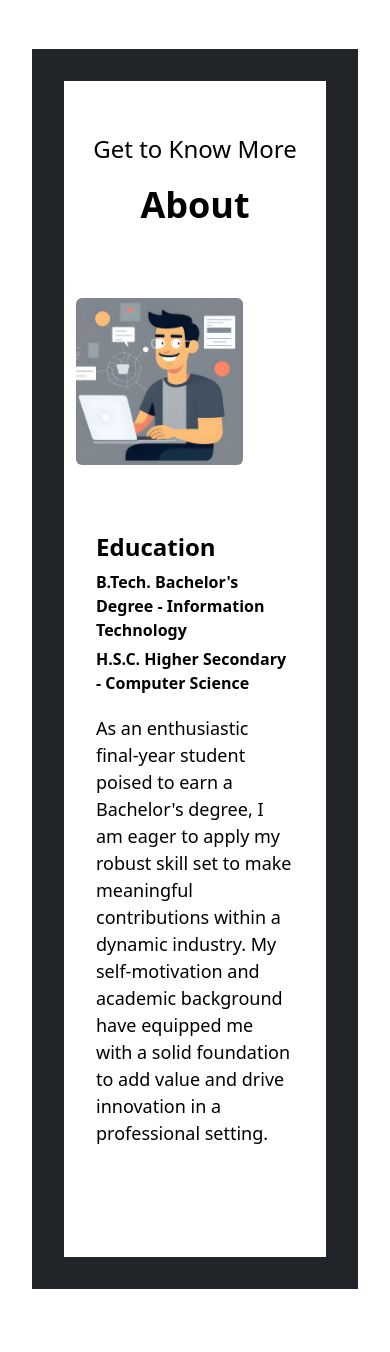
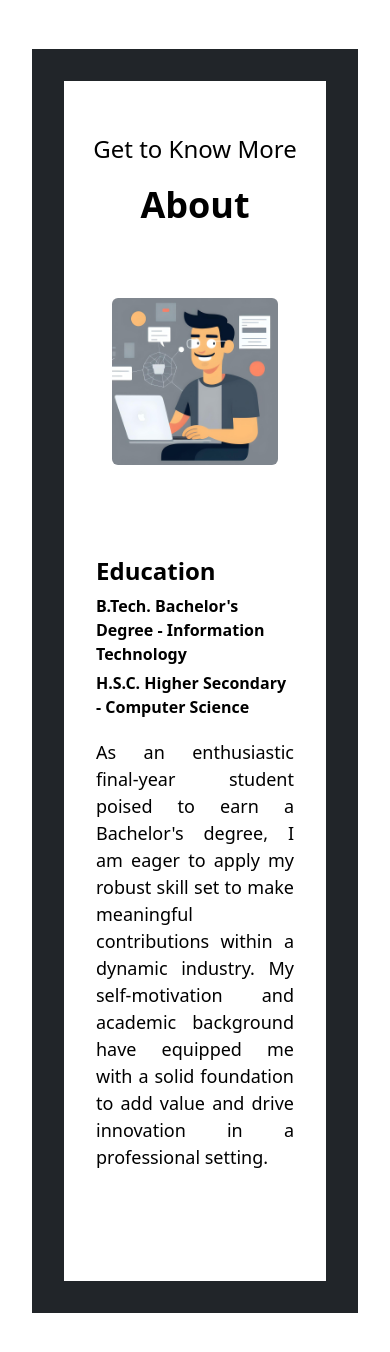
Before and after one commit to NagarajanSanthosh/santhosh-portfolio, a React (Vite) app: page / in a window 390 px wide. Shown: the part 997-2349 px from the top of the page. Built offline with nearby package versions, Linux system fonts and the light colour scheme; a web font is replaced by a local one.

Commit message:
about section - mobile screen sizes improved

```diff
--- a/src/about.css
+++ b/src/about.css
@@ -34,6 +34,7 @@
 .description {
   color: #000;
   font-size: 18px;
+  text-align: justify;
 }
 
 .img-fluid {
--- a/src/components/About.jsx
+++ b/src/components/About.jsx
@@ -1,7 +1,8 @@
 import React from 'react';
 import aboutImage from '../image/web-fotor.jpg';
 import { Container, Row, Col } from 'react-bootstrap';
-import '../about.css'
+import '../about.css';
+
 const About = () => {
   return (
     <div id='about-section' className='fade-in bg-dark' style={{ color: '#000', padding: '2rem', minHeight: '100vh', marginTop: '2rem' }}>
@@ -14,10 +15,10 @@ const About = () => {
             </Col>
           </Row>
           <Row className='align-items-center my-4'>
-            <Col lg={6} className='pr-lg-0'>
-              <img src={aboutImage} alt='about-image' className=' rounded' style={{maxWidth: '70%'}} />
+            <Col lg={6} xs={12} className='d-flex justify-content-center mb-4 mb-lg-0'>
+              <img src={aboutImage} alt='about-image' className='rounded img-fluid' style={{maxWidth: '70%'}} />
             </Col>
-            <Col lg={6} className='pl-lg-0 mt-5 mt-lg-0'>
+            <Col lg={6} xs={12} className='mt-5 mt-lg-0'>
               <div className="about-content">
                 <h5 className="section-title">Education</h5>
                 <div className="education-content">
```
Lines whose indentation alone changed are shown as unchanged.
